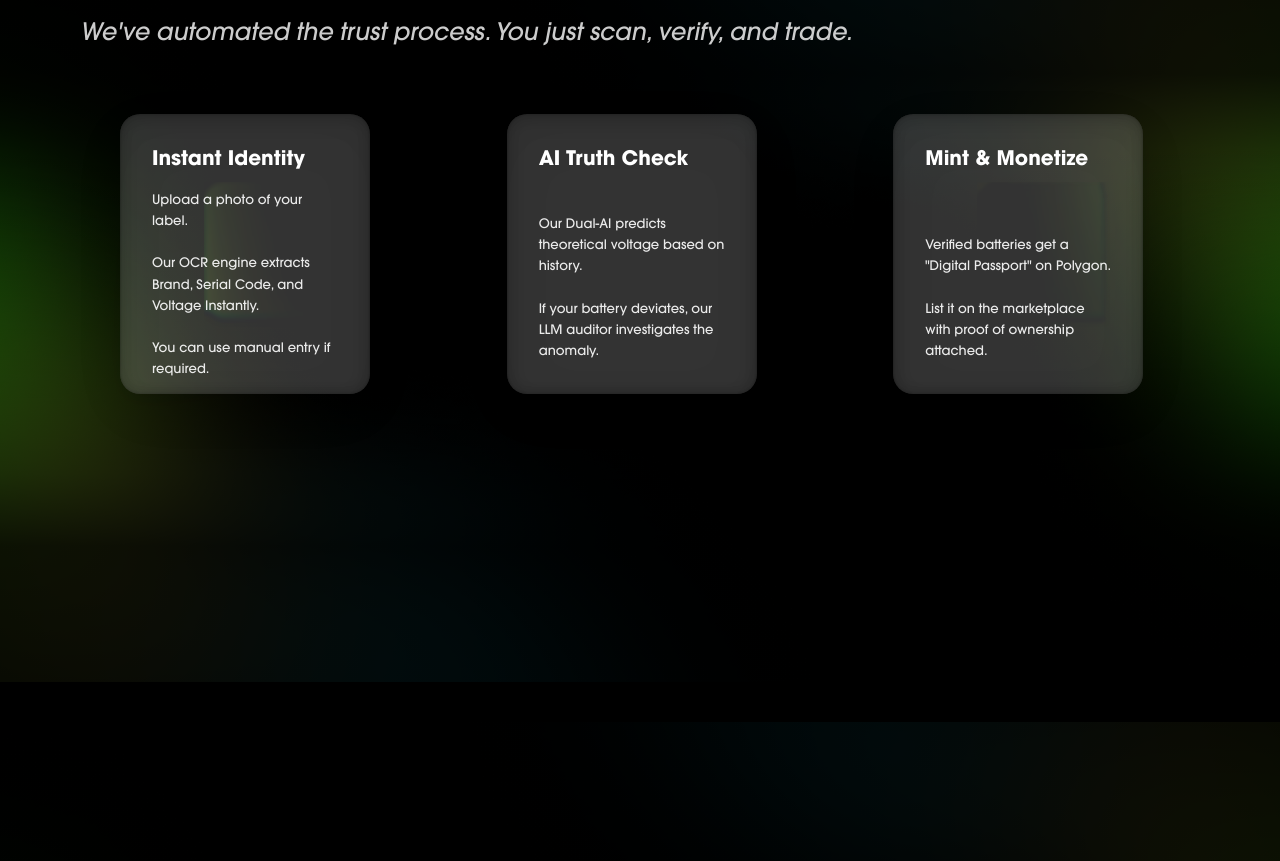
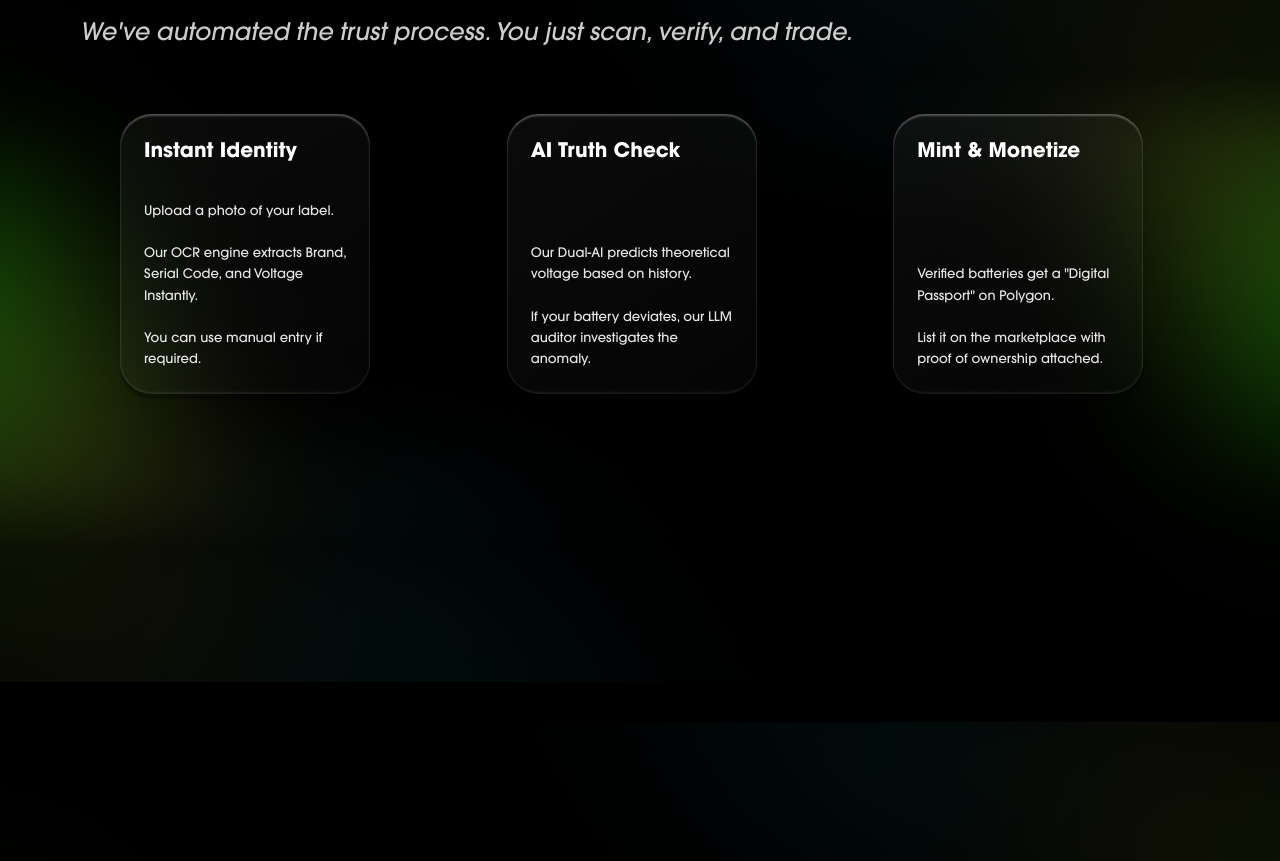
Before and after one commit to SOMASEKAR17/voltage-chain-frontend, a Next.js app: page / in a window 1280 px wide. Shown: the part 918-1779 px from the top of the page. Built offline with nearby package versions, Linux system fonts and the light colour scheme.

Commit message:
fixed lag

```diff
--- a/src/app/globals.css
+++ b/src/app/globals.css
@@ -64,3 +64,12 @@ body {
     color: #33b831b4;
     -webkit-text-stroke: 1px #33b831b4;
 }
+
+.shadow {
+  background: linear-gradient(145deg, rgba(255, 255, 255, 0.044), rgba(87, 86, 86, 0.05));
+  box-shadow:
+    inset 0 0.125em 0.125em rgba(211, 211, 211, 0.35),
+    inset 0 -0.125em 0.125em rgba(255, 255, 255, 0.08),
+    0 0.3em 0.1em rgba(0, 0, 0, 0.305),
+    0 0 0.15em inset rgba(255, 255, 255, 0.04);
+}
--- a/src/components/aboutCards.tsx
+++ b/src/components/aboutCards.tsx
@@ -38,22 +38,8 @@ export default function AboutCards() {
         <img src="gradient.png" alt=""  className="absolute bottom-0 z-11 left-0 rotate-180"/>
         <div className="grid z-20 relative grid-cols-3 pl-30">
           {cards.map((card, index) => (
-            <GlassSurface
-              key={index}
-              width={250}
-              height={280}
-              borderRadius={20}
-              backgroundOpacity={0.2}
-              saturation={1}
-              borderWidth={0.07}
-              displace={2}
-              distortionScale={-180}
-              blur={5}
-              brightness={50}
-              opacity={0.1}
-              mixBlendMode="screen"
-            >
-              <div className="flex flex-col gap-4 p-6 h-full justify-between">
+
+              <div className="flex rounded-4xl w-[250px] h-[280px] flex-col gap-4 p-6 shadow justify-between">
                 <h3 className="font-avant text-xl font-bold text-white">
                   {card.title}
                 </h3>
@@ -61,7 +47,6 @@ export default function AboutCards() {
                   {card.description}
                 </p>
               </div>
-            </GlassSurface>
           ))}
         </div>
       </div>
```
